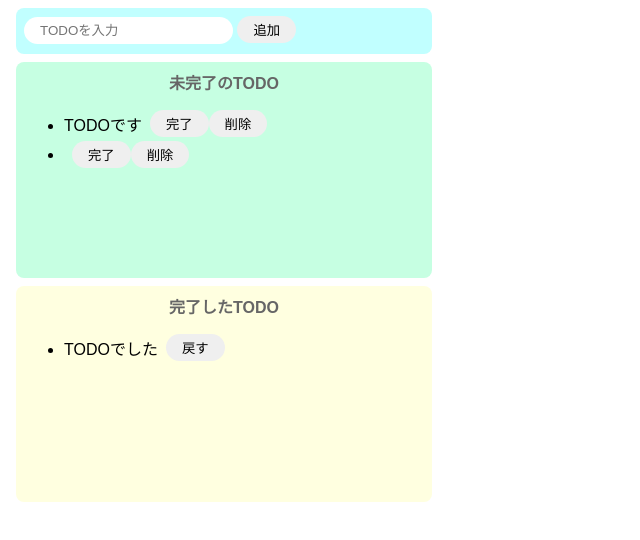
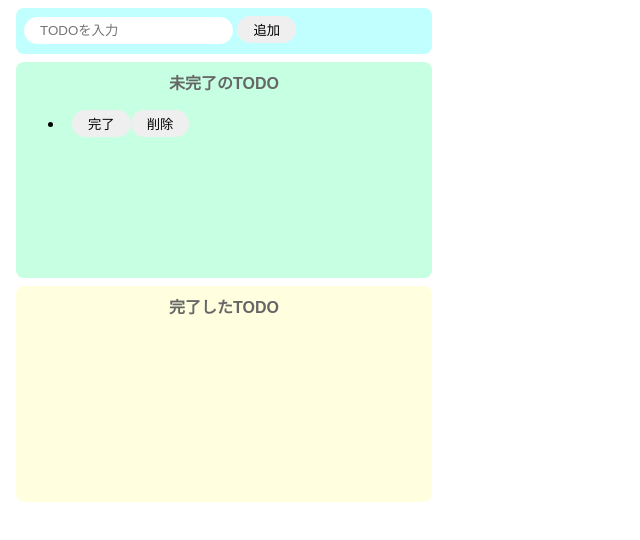
Before and after one commit to teamoo24/todoApp-PlainJavascript, a website built with Parcel: page index.html in a window 1280 px wide. Both pictures are taken after a click on the button "追加". Shown: the whole page, without its empty margins (0-640 px from the left). Built offline with nearby package versions, Linux system fonts and the light colour scheme.

Commit message:
全ての機能実装

```diff
--- a/index.html
+++ b/index.html
@@ -13,20 +13,11 @@
     <div class="incomplete-area">
       <p class="title">未完了のTODO</p>
       <ul id="incomplete-list">
-        <div class="list-row">
-          <li>TODOです</li>
-          <button>完了</button>
-          <button>削除</button>
-        </div>
       </ul>
     </div>
     <div class="complete-area">
       <p class="title">完了したTODO</p>
       <ul id="complete-list">
-        <div class="list-row">
-          <li>TODOでした</li>
-          <button>戻す</button>
-        </div>
       </ul>
     </div>
     <script src="./src/index.js" type="module"></script>
--- a/src/index.js
+++ b/src/index.js
@@ -3,13 +3,23 @@ const onClickAdd = () => {
   const inputText = document.getElementById("add-text").value;
   document.getElementById("add-text").value = "";
 
+  createIncompleteList(inputText);
+}
+
+// 未完了リストから指定の要素を削除
+const deleteFromIncompleteList = (target) => {
+  document.getElementById("incomplete-list").removeChild(target);
+}
+
+// 未完了リストに追加する関数
+const createIncompleteList = (text) => {
   // div生成
   const div = document.createElement("div");
   div.className = "list-row"
 
   // liタグ生成
   const li = document.createElement("li");
-  li.innerText = inputText;
+  li.innerText = text;
 
   // button（完了）タグ生成
   const completeButton = document.createElement("button");
@@ -35,6 +45,15 @@ const onClickAdd = () => {
     // buttonタグ生成
     const backButton = document.createElement("button");
     backButton.innerText = "戻す";
+    backButton.addEventListener("click", ()=> {
+      // 押された戻すボタンの親タグ(div)を完了リストから削除
+      const deleteTarget = backButton.parentNode;
+      document.getElementById("complete-list").removeChild(deleteTarget);
+
+      // テキスト取得
+      const text = backButton.parentNode.firstElementChild.innerText;
+      createIncompleteList(text);
+    });
 
     //divタグの子要素に各要素を設定
     addTarget.appendChild(li);
@@ -62,9 +81,4 @@ const onClickAdd = () => {
   document.getElementById("incomplete-list").appendChild(div)
 }
 
-// 未完了リストから指定の要素を削除
-const deleteFromIncompleteList = (target) => {
-  document.getElementById("incomplete-list").removeChild(target);
-}
-
 document.getElementById("add-button").addEventListener("click", ()=> onClickAdd())
```
